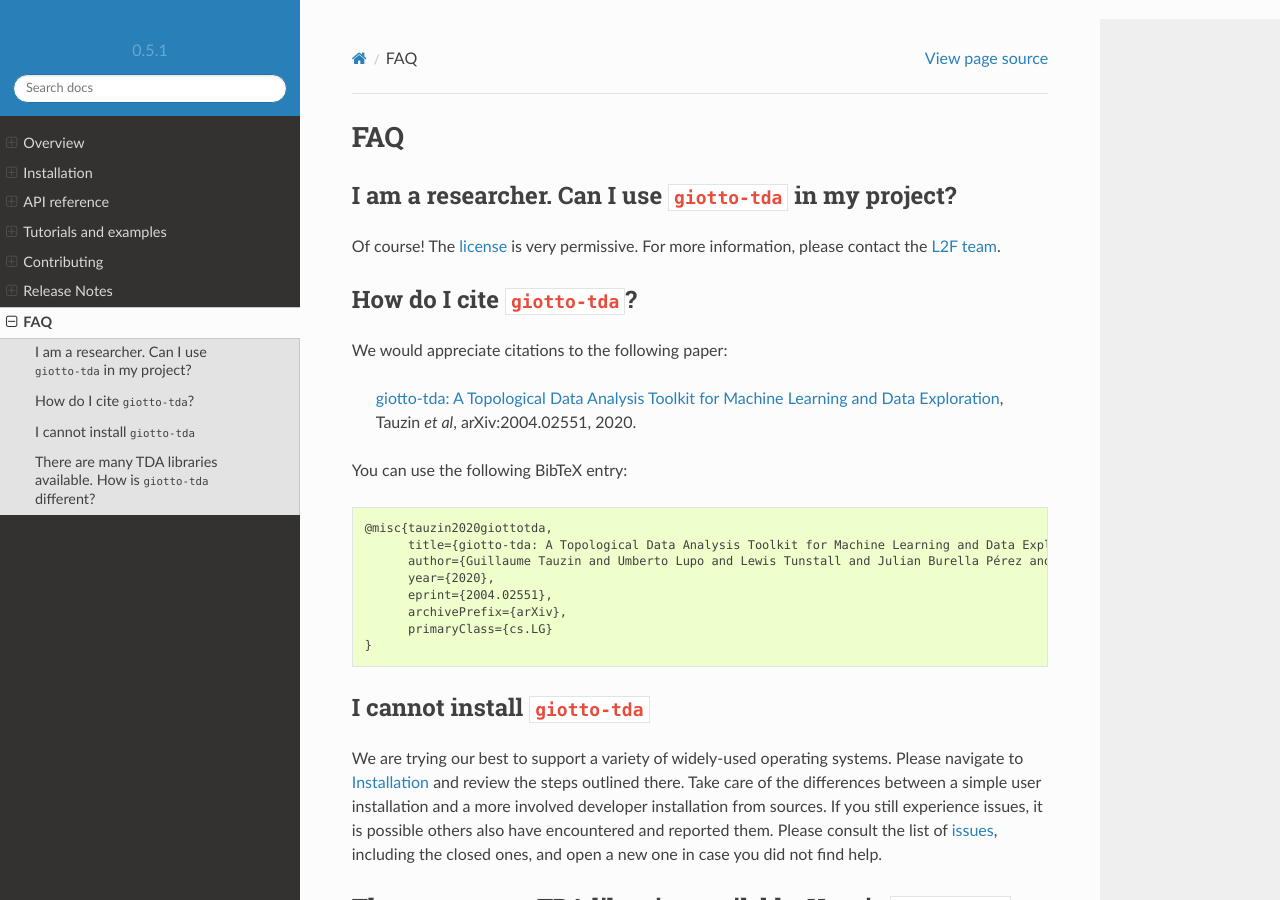
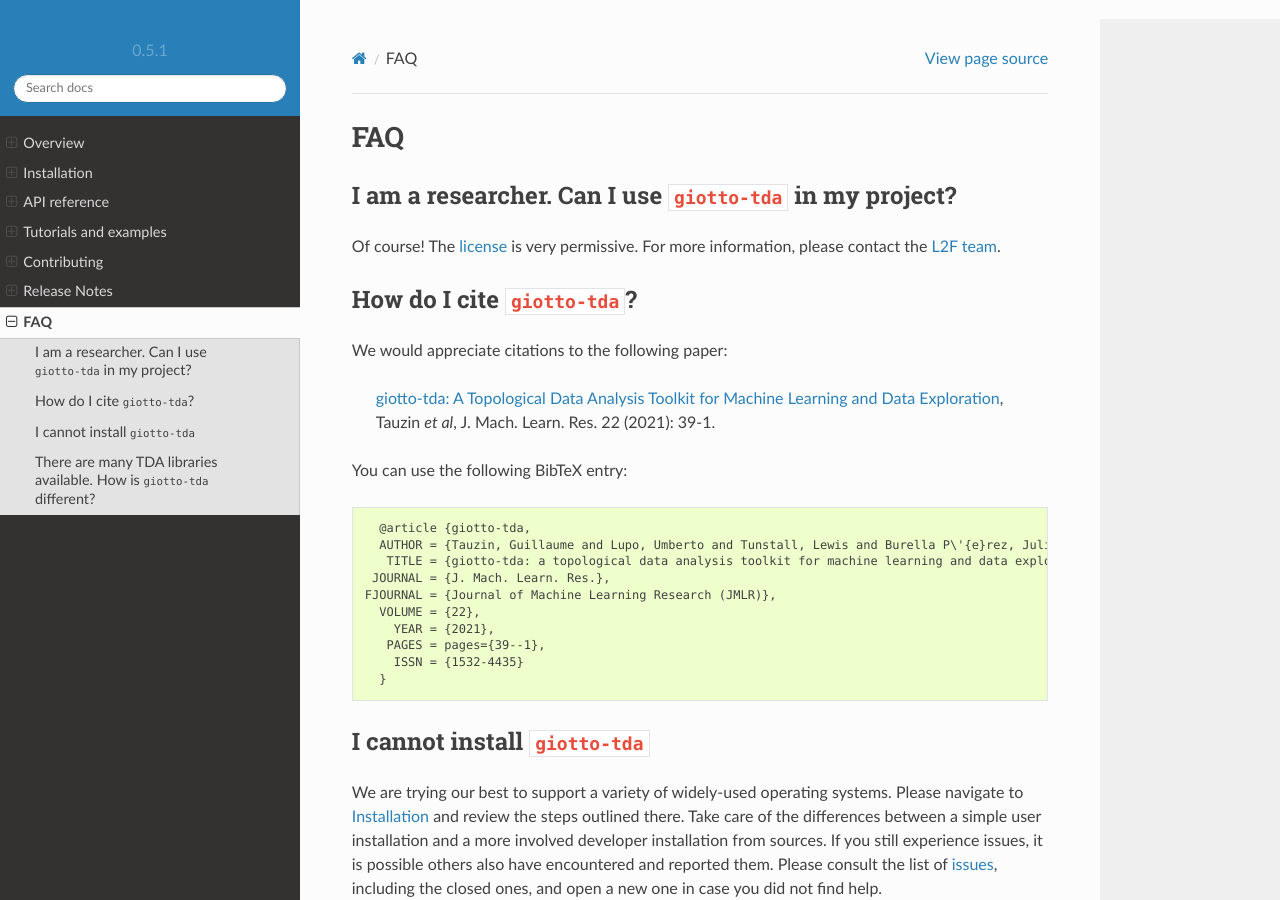
Before and after one commit to giotto-ai/giotto-tda, a Sphinx documentation site: the page built from doc/faq.rst, in a window 1280 px wide and 900 px high. Built offline with Sphinx 7.4.7 and the Read the Docs theme 2.0.0, drawn with Linux system fonts in a browser that asks for light colours; pages that are not in the unit, such as notebooks, are missing from menus; comment, search, counter and statistics services are not loaded; the version number is read from the project's files by our own code.

Commit message:
Replace paper citation (arXiv to JMLR)

```diff
--- a/doc/faq.rst
+++ b/doc/faq.rst
@@ -14,19 +14,21 @@
 -----------------------------
 We would appreciate citations to the following paper:
 
-   `giotto-tda: A Topological Data Analysis Toolkit for Machine Learning and Data Exploration <https://arxiv.org/abs/2004.02551>`_, Tauzin *et al*, arXiv:2004.02551, 2020.
+   `giotto-tda: A Topological Data Analysis Toolkit for Machine Learning and Data Exploration <https://www.jmlr.org/papers/volume22/20-325/20-325.pdf>`_, Tauzin *et al*, J. Mach. Learn. Res. 22 (2021): 39-1.
 
 You can use the following BibTeX entry:
 
 .. code:: RST
 
-    @misc{tauzin2020giottotda,
-          title={giotto-tda: A Topological Data Analysis Toolkit for Machine Learning and Data Exploration},
-          author={Guillaume Tauzin and Umberto Lupo and Lewis Tunstall and Julian Burella Pérez and Matteo Caorsi and Anibal Medina-Mardones and Alberto Dassatti and Kathryn Hess},
-          year={2020},
-          eprint={2004.02551},
-          archivePrefix={arXiv},
-          primaryClass={cs.LG}
+    @article {giotto-tda,
+    AUTHOR = {Tauzin, Guillaume and Lupo, Umberto and Tunstall, Lewis and Burella P\'{e}rez, Julian and Caorsi, Matteo and Medina-Mardones, Anibal M. and Dassatti, Alberto and Hess, Kathryn},
+     TITLE = {giotto-tda: a topological data analysis toolkit for machine learning and data exploration},
+   JOURNAL = {J. Mach. Learn. Res.},
+  FJOURNAL = {Journal of Machine Learning Research (JMLR)},
+    VOLUME = {22},
+      YEAR = {2021},
+     PAGES = pages={39--1},
+      ISSN = {1532-4435}
     }
 
 I cannot install ``giotto-tda``
```
Also changed, not shown: README.rst (+10 -8 lines).
